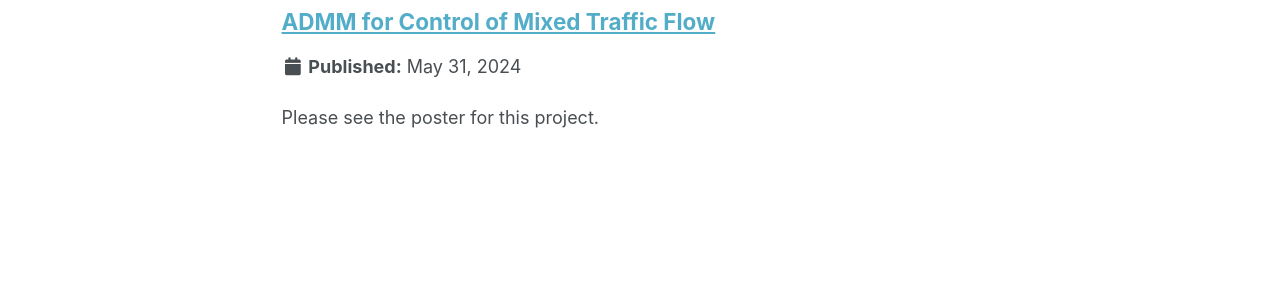
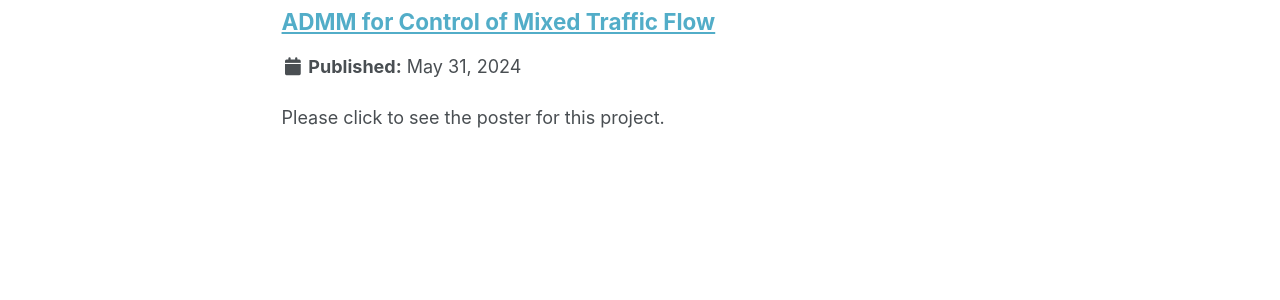
Before and after one commit to M-attNewton/m-attnewton.github.io, a Jekyll site: the page built from _pages/portfolio.html, in a window 1280 px wide and 1316 px high. Shown: the part 754-1054 px from the top of the window. Built offline with Jekyll 4.4.1, drawn with Linux system fonts in a browser that asks for light colours; some web fonts are replaced.

Commit message:
Update 4ADMM1.md

```diff
--- a/_portfolio/4ADMM1.md
+++ b/_portfolio/4ADMM1.md
@@ -1,5 +1,7 @@
 ---
 title: "ADMM for Control of Mixed Traffic Flow"
-excerpt: "Please see the poster for this project."
+excerpt: "Please click to see the poster for this project."
 collection: portfolio
 ---
+
+![](/images/Matthew_Newton_Poster.png)
```
